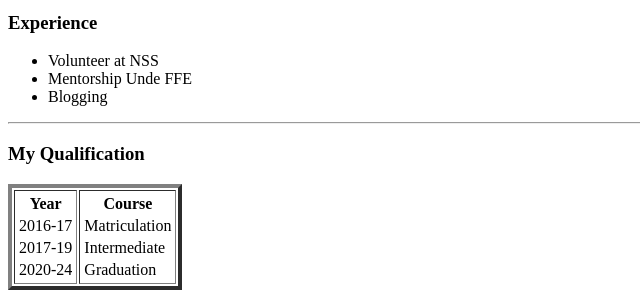
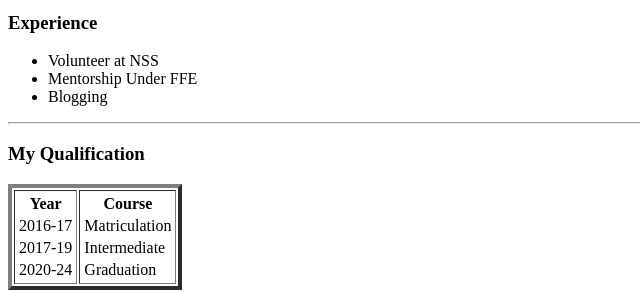
Before and after one commit to Abhishekanand9004/cv, a plain HTML site: page index.html in a window 1280 px wide. Shown: the part 271-563 px from the top of the page, 0-640 px from the left. Drawn offline with Linux system fonts and the light colour scheme.

Commit message:
update the change

```diff
--- a/index.html
+++ b/index.html
@@ -17,7 +17,7 @@
   <h3>Experience</h3>
   <ul>
     <li>Volunteer at NSS</li>
-    <li>Mentorship Unde FFE</li>
+    <li>Mentorship Under FFE</li>
     <li>Blogging</li>
   </ul>
   <hr>
```
